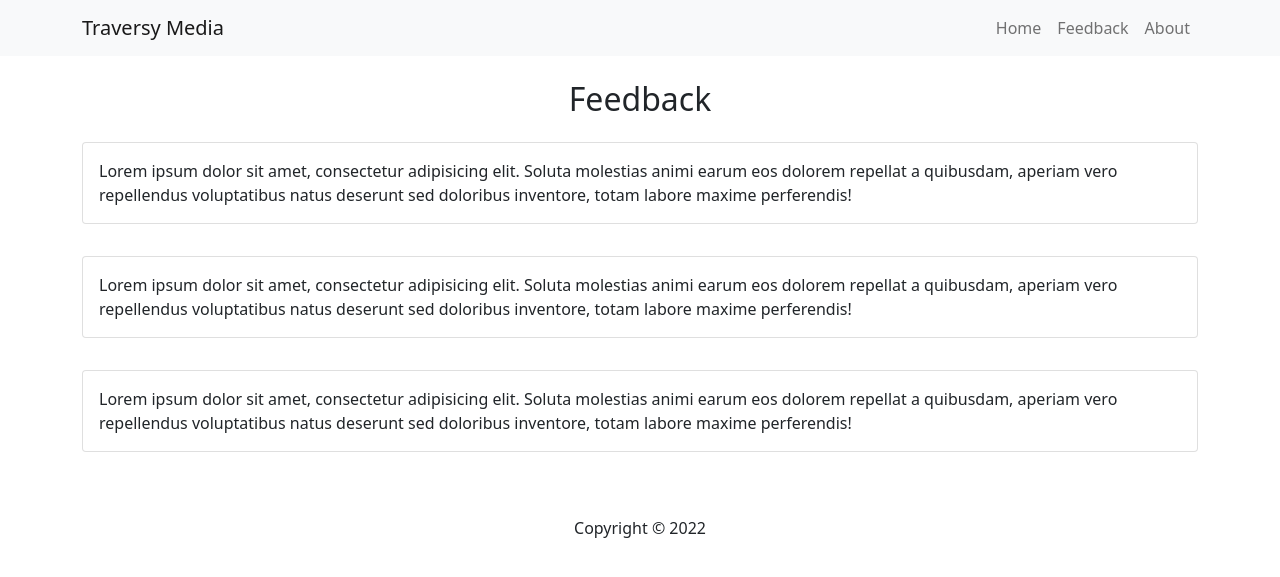
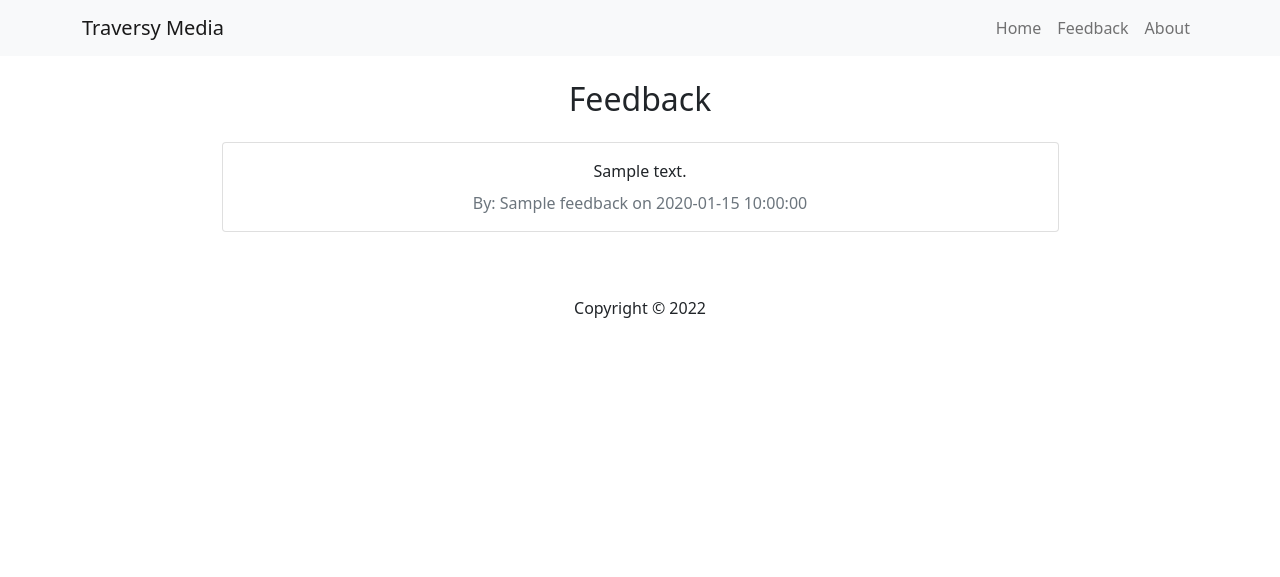
Before and after one commit to idugan100/php-feedback-app, a PHP site: page /feedback.php in a window 1280 px wide. Shown: the top 577 px of the page. Run offline with PHP 8.4, Linux system fonts and the light colour scheme; tables that the repository leaves empty or names only in its code hold one stand-in row (values such as "Sample post").

Commit message:
sql config and get feedback set up

```diff
--- /dev/null
+++ b/config/database.php
@@ -0,0 +1,13 @@
+<?php
+    define('DB_HOST',"localhost");
+    define("DB_USER","isaac");
+    define("DB_PASS","Redmoped16!");
+    define("DB_NAME","php_feedback");
+    //create connection
+    $conn=new mysqli(DB_HOST, DB_USER, DB_PASS, DB_NAME);
+    if($conn->connect_error){
+        die('Connection Error'.$conn->connect_error);
+    }
+    //echo "connected";
+
+?>
--- a/feedback.php
+++ b/feedback.php
@@ -1,22 +1,25 @@
-<?php include './inc/header.php';?>
+<?php include './inc/header.php';
+ $sql='SELECT * FROM feedback';
+ $result=mysqli_query($conn,$sql);
+ $feedback=mysqli_fetch_all($result,MYSQLI_ASSOC);
+
+?>
 
     <h2>Feedback</h2>
+    <?php if(empty($feedback)):?>
 
-    <div class="card my-3">
-     <div class="card-body">
-       Lorem ipsum dolor sit amet, consectetur adipisicing elit. Soluta molestias animi earum eos dolorem repellat a quibusdam, aperiam vero repellendus voluptatibus natus deserunt sed doloribus inventore, totam labore maxime perferendis!
+      <p class="lead mt3">There is no feedback.</p>
+
+    <?php endif; ?>
+
+    <?php foreach ($feedback as $review):?>
+   <div class="card my-3 w-75">
+     <div class="card-body text-center">
+       <?php echo $review['body'];?>
+       <div class="text-secondary mt-2">
+        By: <?php echo $review['name'];?> on <?php echo $review['date'];?>
+       </div>
      </div>
    </div>
-
-   <div class="card my-3">
-     <div class="card-body">
-       Lorem ipsum dolor sit amet, consectetur adipisicing elit. Soluta molestias animi earum eos dolorem repellat a quibusdam, aperiam vero repellendus voluptatibus natus deserunt sed doloribus inventore, totam labore maxime perferendis!
-     </div>
-   </div>
-
-   <div class="card my-3">
-     <div class="card-body">
-       Lorem ipsum dolor sit amet, consectetur adipisicing elit. Soluta molestias animi earum eos dolorem repellat a quibusdam, aperiam vero repellendus voluptatibus natus deserunt sed doloribus inventore, totam labore maxime perferendis!
-     </div>
-   </div>
+   <?php endforeach;?>
    <?php include './inc/footer.php';?>
--- a/inc/header.php
+++ b/inc/header.php
@@ -1,3 +1,4 @@
+<?php include "./config/database.php";?>
 <!DOCTYPE html>
 <html lang="en">
 <head>
```
